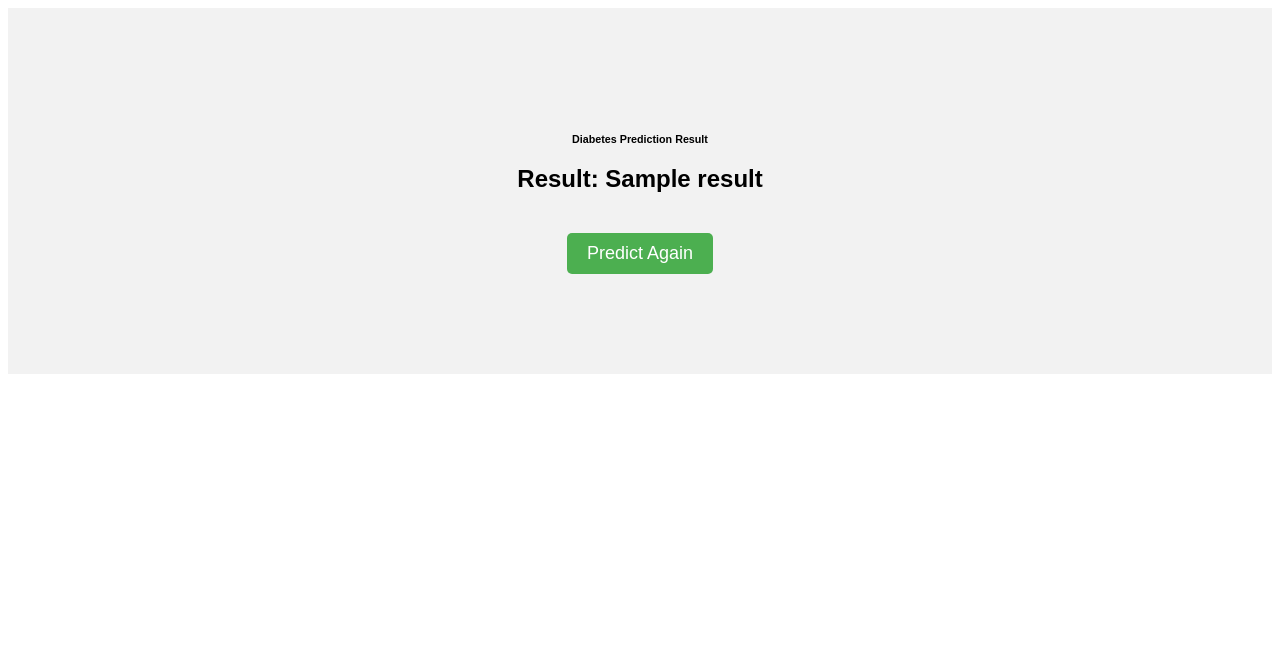
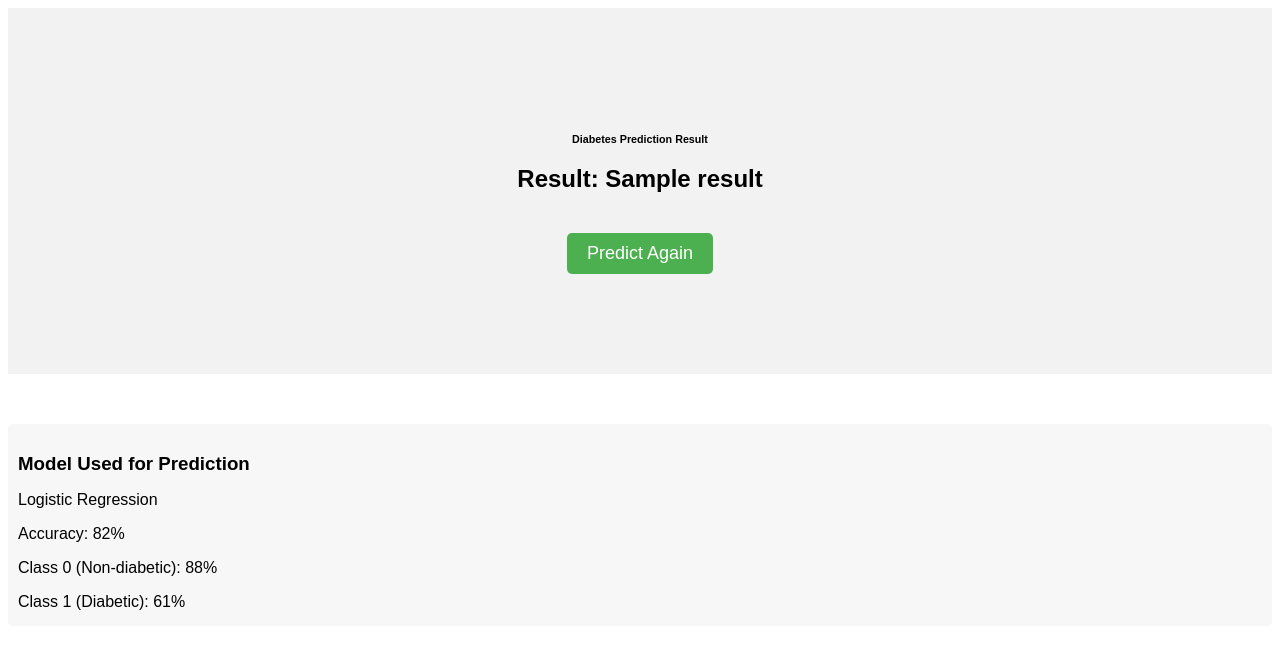
Before and after one commit to mohannadtazi/diabetes-prediction-project_2, a Django app: template Predict_Diabetes/app/prediction/templates/prediction/result.html in a window 1280 px wide. Shown: the top 649 px of the page. Run offline with Django 5.2, Linux system fonts and the light colour scheme; the template is opened without the code that fills it: most values are stand-ins (such as "Sample title", 1, 10 or a date in 2020).

Commit message:
Update result.html

```diff
--- a/Predict_Diabetes/app/prediction/templates/prediction/result.html
+++ b/Predict_Diabetes/app/prediction/templates/prediction/result.html
@@ -95,6 +95,20 @@
         .hero-section .hero-button:hover {
             background-color: #45a049;
         }
+           .model-section {
+            margin-top: 50px;
+            background-color: #f7f7f7;
+            border-radius: 5px;
+            padding: 10px;
+        }
+
+        .model-section h3 {
+            margin-bottom: 10px;
+        }
+
+        .model-section p {
+            margin-bottom: 5px;
+        }
     </style>
 </head>
 
@@ -104,6 +118,19 @@
         <h2>Result: {{ result }}</h2>
         <a href="{% url 'index' %}" class="hero-button">Predict Again</a>
     </div>
+
+
+    <div class="model-section">
+        <h3>Model Used for Prediction</h3>
+        <p>Logistic Regression</p>
+        <p>Accuracy: 82%</p>
+        <p>Class 0 (Non-diabetic): 88%</p>
+        <p>Class 1 (Diabetic): 61%</p>
+    </div>
+
+
+
+
 </body>
 
 </html>
```
